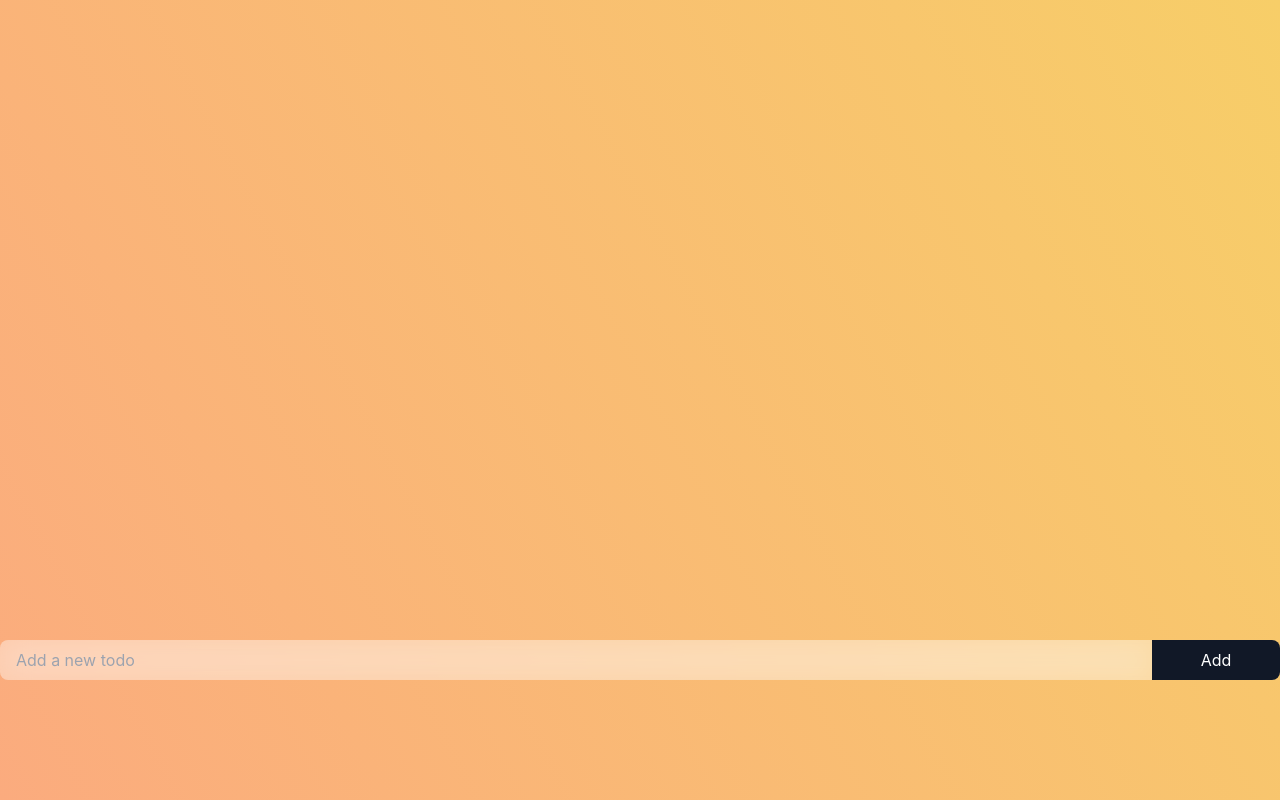
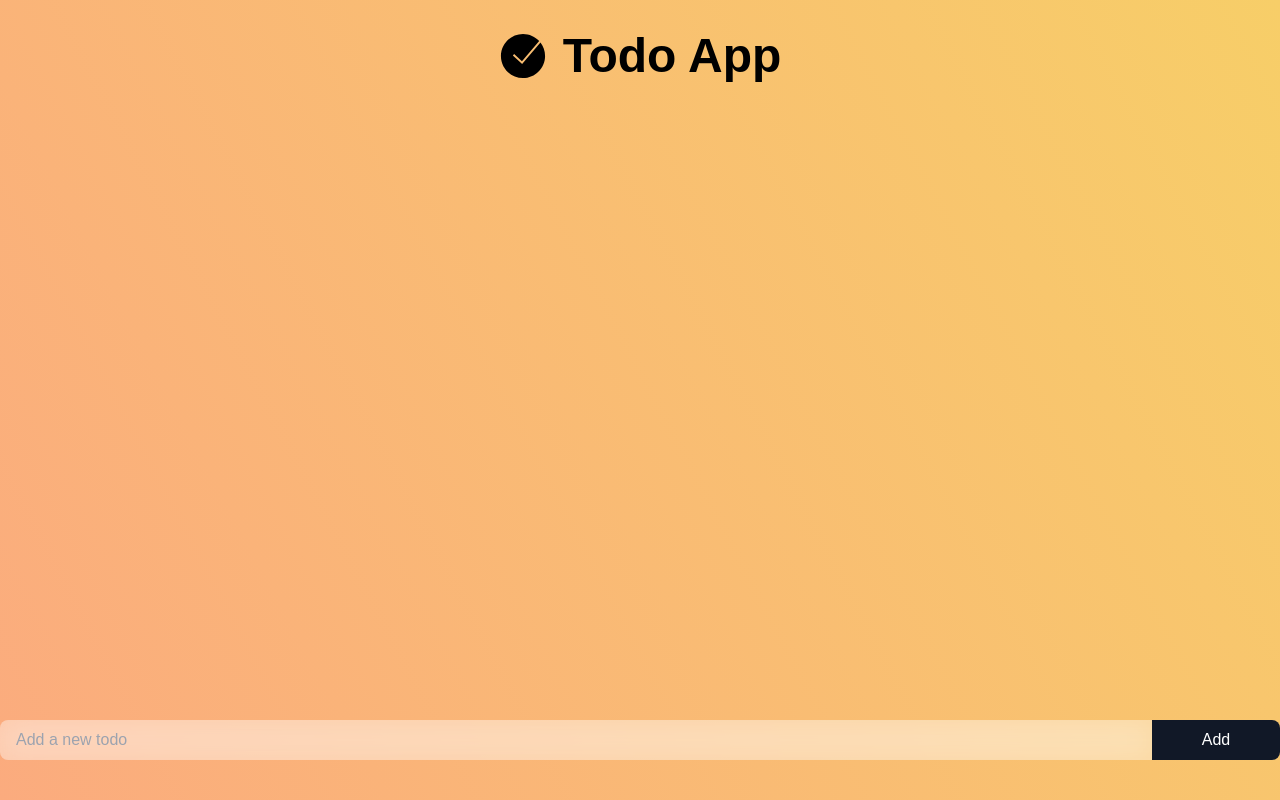
Before and after one commit to abhijeet8900/qp-react-assessment, a React (Create React App) app: page / in a window 1280 px wide. Built offline with nearby package versions, Linux system fonts and the light colour scheme.

Commit message:
- Update styles

```diff
--- a/src/App.module.css
+++ b/src/App.module.css
@@ -9,6 +9,7 @@
 .container {
   @apply max-w-7xl;
   @apply mx-auto;
+  @apply pt-8;
   @apply flex;
   @apply flex-col;
   @apply gap-y-10;
--- a/src/App.tsx
+++ b/src/App.tsx
@@ -3,6 +3,7 @@ import styles from "./App.module.css";
 import TodoList from "./components/todo-list";
 import { Item } from "./types/item";
 import AddTodo from "./components/add-todo";
+import Header from "./components/header";
 
 function App() {
   const [todos, setTodos] = useState<Item[]>([]);
@@ -46,6 +47,7 @@ function App() {
   return (
     <div className={styles.wrapper}>
       <div className={styles.container}>
+        <Header />
         <TodoList
           items={todos}
           removeItem={deleteItem}
--- a/src/components/todo-list/styles.module.css
+++ b/src/components/todo-list/styles.module.css
@@ -1,6 +1,5 @@
 .container {
-  @apply pt-20;
-  height: 75vh;
+  height: 70vh;
 }
 
 .item_wrapper {
--- /dev/null
+++ b/src/icons/check-icon.tsx
@@ -0,0 +1,21 @@
+import React from "react";
+
+type Props = { className?: string };
+
+function CheckIcon({ className }: Props) {
+  return (
+    <svg
+      className={className}
+      xmlns="http://www.w3.org/2000/svg"
+      x="0px"
+      y="0px"
+      width="100"
+      height="100"
+      viewBox="0 0 50 50"
+    >
+      <path d="M43.171,10.925L24.085,33.446l-9.667-9.015l1.363-1.463l8.134,7.585L41.861,9.378C37.657,4.844,31.656,2,25,2 C12.317,2,2,12.317,2,25s10.317,23,23,23s23-10.317,23-23C48,19.701,46.194,14.818,43.171,10.925z"></path>
+    </svg>
+  );
+}
+
+export default CheckIcon;
--- a/src/index.css
+++ b/src/index.css
@@ -4,14 +4,7 @@
 
 body {
   margin: 0;
-  font-family: -apple-system, BlinkMacSystemFont, 'Segoe UI', 'Roboto', 'Oxygen',
-    'Ubuntu', 'Cantarell', 'Fira Sans', 'Droid Sans', 'Helvetica Neue',
-    sans-serif;
+  font-family: Satoshi Medium, sans-serif;
   -webkit-font-smoothing: antialiased;
   -moz-osx-font-smoothing: grayscale;
 }
-
-code {
-  font-family: source-code-pro, Menlo, Monaco, Consolas, 'Courier New',
-    monospace;
-}
```
